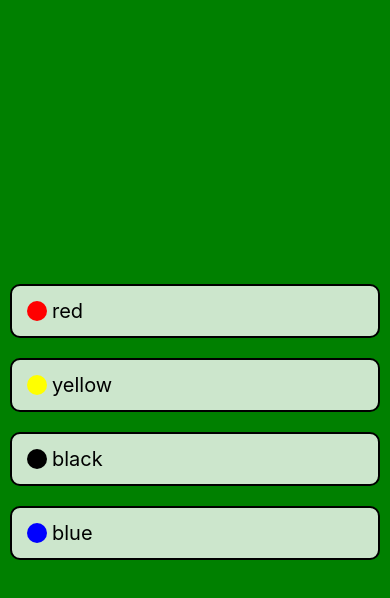
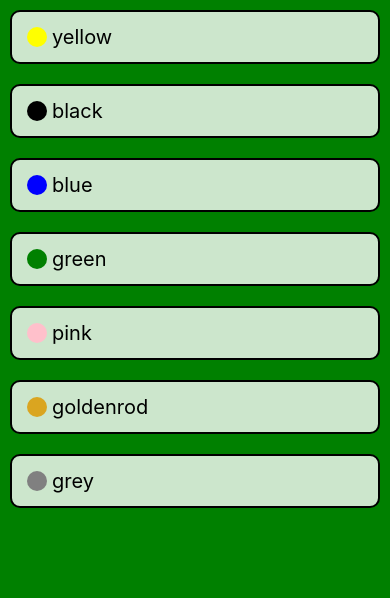
Before and after one commit to codegitpro/expo-demo, a React Native app: screen / in a window 390 px wide. Shown: the top 598 px of the page. Built offline with nearby package versions, Linux system fonts and the light colour scheme.

Commit message:
implement FlatList structure based on color json file

```diff
--- a/App.js
+++ b/App.js
@@ -1,60 +1,33 @@
 
 import React, { useState } from 'react';
-import { StyleSheet, Text, View, TouchableHighlight } from 'react-native';
+import { StyleSheet, FlatList } from 'react-native';
+import { ColorButton } from './components'
+import defaultColors from './data/default-color.json'
 
-function ColorButton ({ backgroundColor, onPress }) {
- return (
-  <TouchableHighlight
-    style={styles.button}
-    onPress={() => onPress(backgroundColor)}
-    underlayColor="orange"
-  >
-    <View style={styles.row}>
-      <View style={[styles.sample, { backgroundColor }]} ></View>
-      <Text style={styles.buttonText}>{backgroundColor}</Text>
-    </View>
-  </TouchableHighlight>
- )
-}
 export default function App() {
   const [backgroundColor, setBackgroundColor] = useState("green")
   return (
-    <View style={[styles.container, { backgroundColor}]}>
-      <ColorButton backgroundColor="red" onPress={setBackgroundColor}/>
-      <ColorButton backgroundColor="yellow" onPress={setBackgroundColor}/>
-      <ColorButton backgroundColor="black" onPress={setBackgroundColor}/>
-      <ColorButton backgroundColor="blue" onPress={setBackgroundColor}/>
-    </View>
+    <FlatList
+      style={[styles.container, { backgroundColor}]}
+      data={defaultColors}
+      renderItem={({item}) => {
+        console.log("item", item)
+        return (
+          <ColorButton
+            key={item.id}
+            backgroundColor={item.color}
+            onPress={setBackgroundColor}
+          />
+        )
+      }}
+    />
   );
 }
 
 const styles = StyleSheet.create({
   container: {
     flex: 1,
-    backgroundColor: '#fff',
-    alignItems: 'center',
-    justifyContent: 'center',
+    display: "flex"
+
   },
-  button: {
-    margin: 10,
-    padding: 10,
-    borderWidth: 2,
-    borderRadius: 10,
-    alignSelf: "stretch",
-    backgroundColor: "rgba(255, 255, 255, 0.8)"
-  },
-  row: {
-    flexDirection: "row",
-    alignItems: "center"
-  },
-  sample: {
-    height: 20,
-    width: 20,
-    margin: 5,
-    borderRadius: 10,
-  },
-  buttonText: {
-    fontSize: 20,
-    textAlign: "center"
-  }
 });
--- /dev/null
+++ b/components/ColorButton/ColorButton.js
@@ -0,0 +1,45 @@
+import React from 'react';
+import { StyleSheet, Text, View, TouchableHighlight } from 'react-native';
+
+const ColorButton  = ({ backgroundColor, onPress }) => {
+  return (
+   <TouchableHighlight
+     style={styles.button}
+     onPress={() => onPress(backgroundColor)}
+     underlayColor="orange"
+   >
+     <View style={styles.row}>
+       <View style={[styles.sample, { backgroundColor }]} ></View>
+       <Text style={styles.buttonText}>{backgroundColor}</Text>
+     </View>
+   </TouchableHighlight>
+  )
+ }
+
+
+const styles = StyleSheet.create({
+  button: {
+    margin: 10,
+    padding: 10,
+    borderWidth: 2,
+    borderRadius: 10,
+    alignSelf: "stretch",
+    backgroundColor: "rgba(255, 255, 255, 0.8)"
+  },
+  row: {
+    flexDirection: "row",
+    alignItems: "center"
+  },
+  sample: {
+    height: 20,
+    width: 20,
+    margin: 5,
+    borderRadius: 10,
+  },
+  buttonText: {
+    fontSize: 20,
+    textAlign: "center"
+  }
+});
+
+export default ColorButton
--- /dev/null
+++ b/components/index.js
@@ -0,0 +1 @@
+export { default as ColorButton } from './ColorButton/ColorButton'
--- /dev/null
+++ b/data/default-color.json
@@ -0,0 +1,30 @@
+[
+  {
+    "id": "jxtYi-4ho",
+    "color": "yellow"
+  },
+  {
+    "id": "jxtYi-5ho",
+    "color": "black"
+  },
+  {
+    "id": "jxtYi-4h1",
+    "color": "blue"
+  },
+  {
+    "id": "jxtYi-2ho",
+    "color": "green"
+  },
+  {
+    "id": "jxtY-4ho",
+    "color": "pink"
+  },
+  {
+    "id": "jtYi-4ho",
+    "color": "goldenrod"
+  },
+  {
+    "id": "jxtYi-9ho",
+    "color": "grey"
+  }
+]
```
